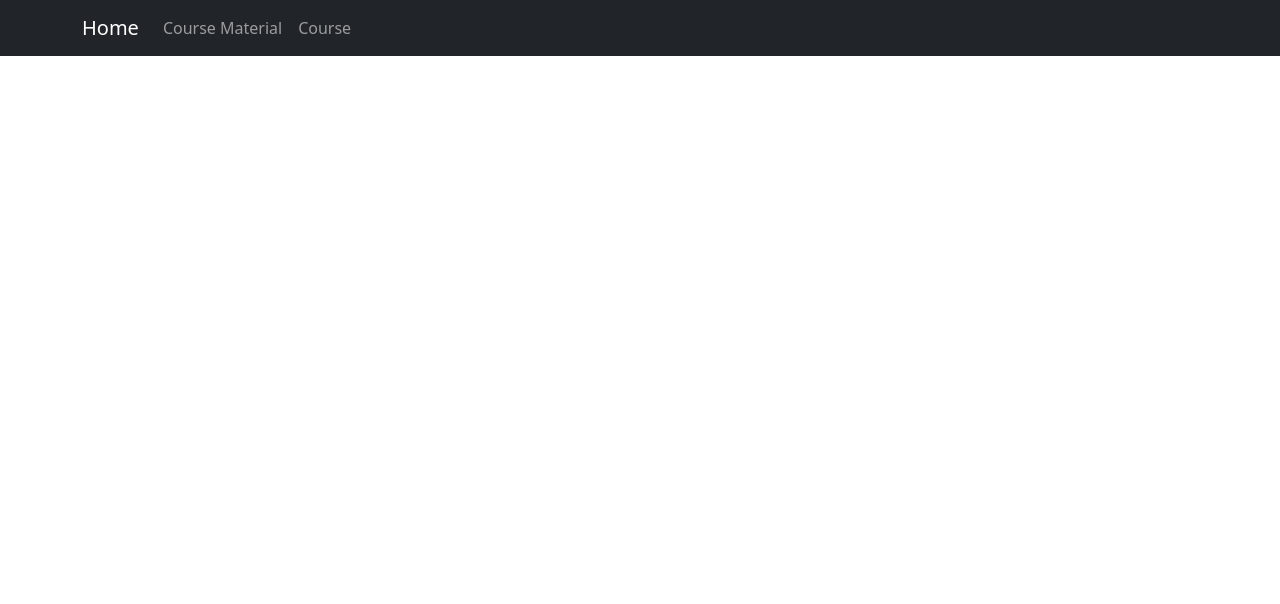
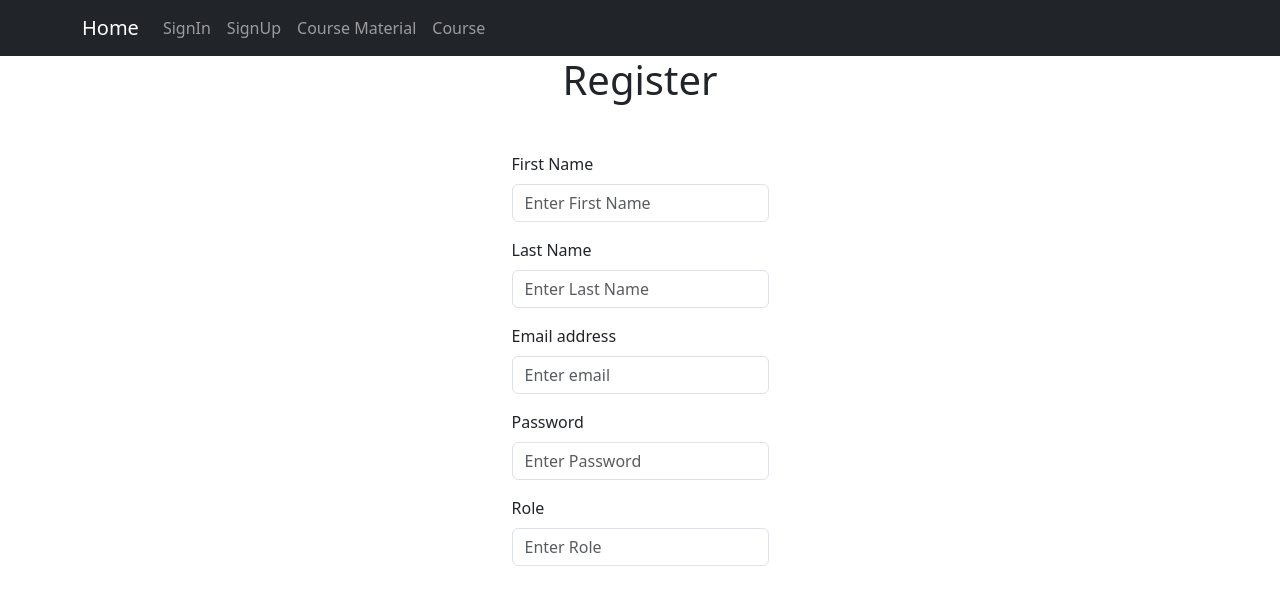
Before and after one commit to CMJD-110-Phase-2-Code-Bases/FrontEndTech02, a React (Create React App) app: page /signup in a window 1280 px wide. Shown: the top 604 px of the page. Built offline with nearby package versions, Linux system fonts and the light colour scheme.

Commit message:
Create Signin and SignUp forms

```diff
--- a/src/App.tsx
+++ b/src/App.tsx
@@ -4,9 +4,11 @@ import {MyComponent} from './MyComponent'
 import {NavBar} from '../src/components/NavBar'
 import './App.css';
 import 'bootstrap/dist/css/bootstrap.min.css';
-import { CourseMaterial } from './components/CourseMaterial';
+import { CourseMaterial } from './components/CourseMaterial/CourseMaterial';
 import { BrowserRouter,Routes, Route} from "react-router";
-import { Course } from './components/Course';
+import { Course } from './components/Course/Course';
+import { SignIn } from './components/auth/SignIn';
+import { SignUp } from './components/auth/SignUp';
 
 
 function App() {
@@ -16,6 +18,8 @@ function App() {
     <BrowserRouter>
        <NavBar/>
         <Routes>
+           <Route path='/signin' element={ <SignIn/>}/>
+           <Route path='/signup' element={ <SignUp/>}/>
            <Route path='/coursematerial' element={ <CourseMaterial/>}/>
            <Route path='/course' element={ <Course/>}/>
         </Routes>
--- a/src/components/CourseMaterial.tsx
+++ b/src/components/CourseMaterial/CourseMaterial.tsx
@@ -1,8 +1,8 @@
 import Table from 'react-bootstrap/Table';
-import { getCourseMaterialData, updateCourseMaterialData, addCourseMaterialData, deleteCourseMaterialData} from "../service/CourseMaterialService"
+import { getCourseMaterialData, updateCourseMaterialData, addCourseMaterialData, deleteCourseMaterialData} from "../../service/CourseMaterialService"
 import { useEffect, useState } from 'react';
 import {Button} from "react-bootstrap";
-import { CourseMaterialModel } from "../model/CourseMaterialModel";
+import { CourseMaterialModel } from "../../model/CourseMaterialModel";
 import CourseMaterialEdit from './CourseMaterialEdit';
 import CourseMaterialAdd from './CourseMaterialAdd';
 
--- a/src/components/CourseMaterialAdd.tsx
+++ b/src/components/CourseMaterial/CourseMaterialAdd.tsx
@@ -3,7 +3,7 @@ import Modal from "react-bootstrap/Modal";
 import { useState } from "react";
 import Form from "react-bootstrap/Form";
 import Col from "react-bootstrap/Col";
-import { CourseMaterialModel } from "../model/CourseMaterialModel";
+import { CourseMaterialModel } from "../../model/CourseMaterialModel";
 
 interface CourseMaterialAddProps {
     show: boolean;
--- a/src/components/CourseMaterialEdit.tsx
+++ b/src/components/CourseMaterial/CourseMaterialEdit.tsx
@@ -3,7 +3,7 @@ import Modal from "react-bootstrap/Modal";
 import { useEffect, useState } from "react";
 import Form from "react-bootstrap/Form";
 import Col from "react-bootstrap/Col";
-import { CourseMaterialModel } from "../model/CourseMaterialModel";
+import { CourseMaterialModel } from "../../model/CourseMaterialModel";
 
 interface CourseMaterialEditProps {
     show: boolean;
--- a/src/components/NavBar.tsx
+++ b/src/components/NavBar.tsx
@@ -10,6 +10,8 @@ export const NavBar = ()=>{
         <Container>
           <Navbar.Brand as={Link} to="/">Home</Navbar.Brand>
           <Nav className="me-auto">
+            <Nav.Link as={Link} to="/signin">SignIn</Nav.Link>
+            <Nav.Link as={Link} to="/signup">SignUp</Nav.Link>
             <Nav.Link as={Link} to="/coursematerial">Course Material</Nav.Link>
             <Nav.Link as={Link} to="/course">Course</Nav.Link>
           </Nav>
--- /dev/null
+++ b/src/components/auth/SignIn.tsx
@@ -0,0 +1,24 @@
+import Form from "react-bootstrap/Form";
+export const SignIn = () => {
+  return (
+    <>
+    <h1 style={{textAlign:"center"}}>Login</h1>
+      <Form className="d-flex flex-column align-items-center mt-5">
+        <Form.Group className="mb-3" controlId="formGroupEmail">
+          <Form.Label>Email address</Form.Label>
+          <Form.Control
+           type="email"
+           placeholder="Enter email"
+        />
+        </Form.Group>
+        <Form.Group className="mb-3" controlId="formGroupPassword">
+          <Form.Label>Password</Form.Label>
+          <Form.Control
+           type="password"
+           placeholder="Password"
+           />
+        </Form.Group>
+      </Form>
+    </>
+  );
+};
--- /dev/null
+++ b/src/components/auth/SignUp.tsx
@@ -0,0 +1,46 @@
+import Form from "react-bootstrap/Form";
+export const SignUp = () => {
+  return (
+    <>
+    <h1 style={{textAlign:"center"}}>Register</h1>
+    <Form className="d-flex flex-column align-items-center mt-5">
+        <Form.Group className="mb-3" controlId="formGroupFirstName">
+          <Form.Label>First Name</Form.Label>
+          <Form.Control
+           type="text"
+           placeholder="Enter First Name"
+           />
+        </Form.Group>
+        <Form.Group className="mb-3" controlId="formGroupLastName">
+          <Form.Label>Last Name</Form.Label>
+          <Form.Control
+           type="text"
+           placeholder="Enter Last Name"
+        />
+        </Form.Group>
+        <Form.Group className="mb-3" controlId="formGroupEmail">
+          <Form.Label>Email address</Form.Label>
+          <Form.Control
+           type="email"
+           placeholder="Enter email"
+        />
+        </Form.Group>
+        <Form.Group className="mb-3" controlId="formGroupPassword">
+          <Form.Label>Password</Form.Label>
+          <Form.Control
+           type="password"
+           placeholder="Enter Password"
+           />
+        </Form.Group>
+        <Form.Group className="mb-3" controlId="formGroupRole">
+          <Form.Label>Role</Form.Label>
+          <Form.Control
+           type="text"
+           placeholder="Enter Role"
+           />
+        </Form.Group>
+
+      </Form>
+    </>
+  );
+};
```
Also changed, not shown: src/components/Course/Course.tsx (renamed from src/components/Course.tsx).
